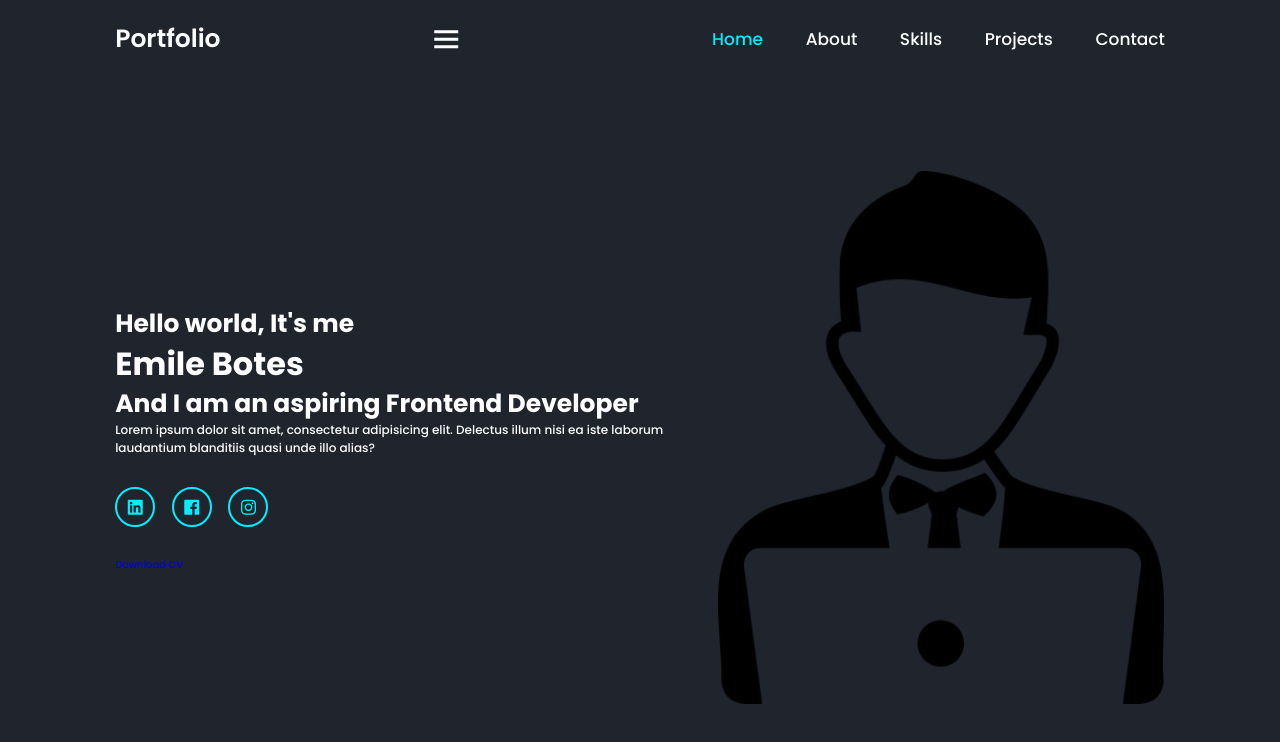
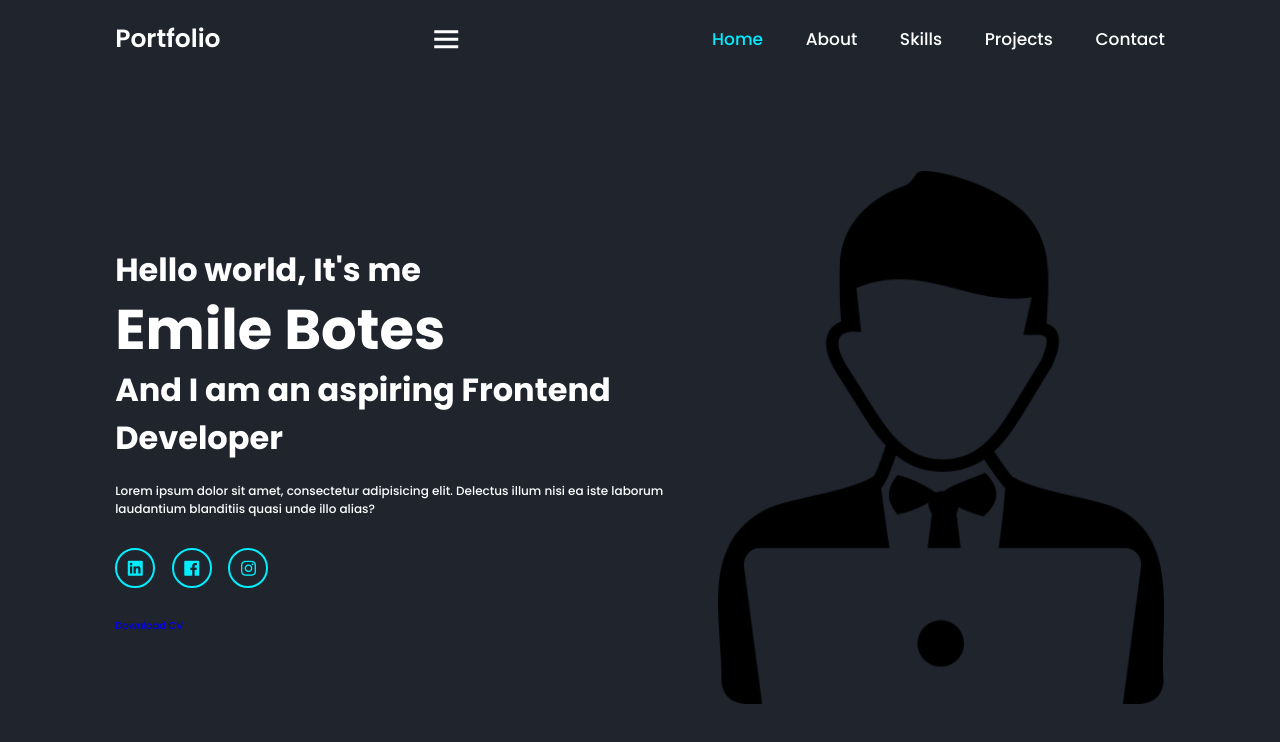
Before and after one commit to Emile0001/Portfolio, a plain HTML site: page index.html in a window 1280 px wide. Drawn offline with nearby package versions, Linux system fonts and the light colour scheme.

Commit message:
sass folders

```diff
--- a/styles.css
+++ b/styles.css
@@ -79,16 +79,19 @@ a.active {
     align-items: center;
 }
 .home-content h3 {
-    font-size: 2.5rem;
+    font-size: 3.2rem;
+    font-weight: 700;
+}
+& h1 {
+    font-size: 5.6rem;
     font-weight: 700;
     line-height: 1.3;
 }
-& h1 {
-    font-size: 3.2rem;
-    font-weight: 700;
-}
 & p {
     font-size: 1.2rem;
+}
+& h3:nth-of-type(2) {
+    margin-bottom: 2rem;
 }
 .home img {
     width: 35vw;
```
Also changed, not shown: sass/base/_global.scss (added), sass/base/_reset.scss (added), sass/base/_typography.scss (added), sass/components/_buttons.scss (added), sass/components/_cards.scss (added), sass/layout/_footer.scss (added), sass/layout/_header.scss (added), sass/layout/_navigation.scss (added).
